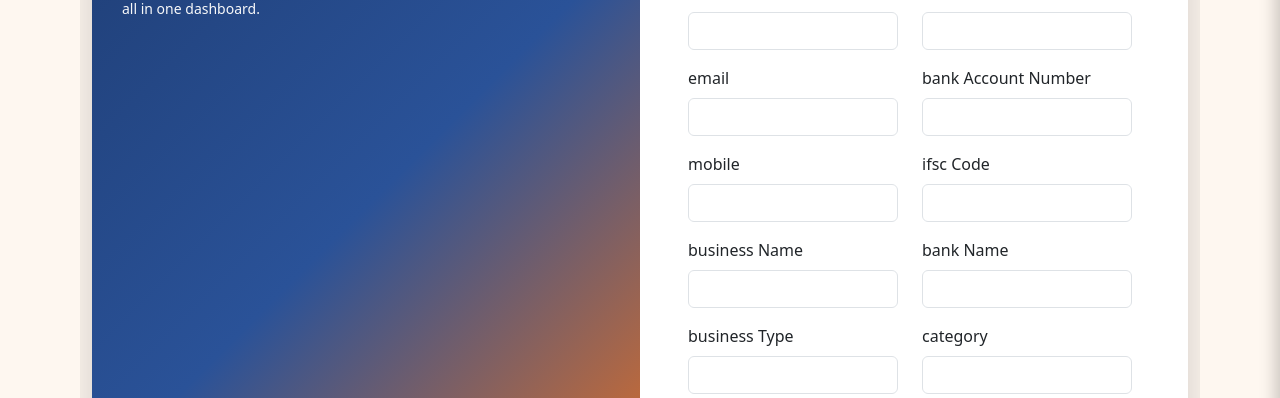
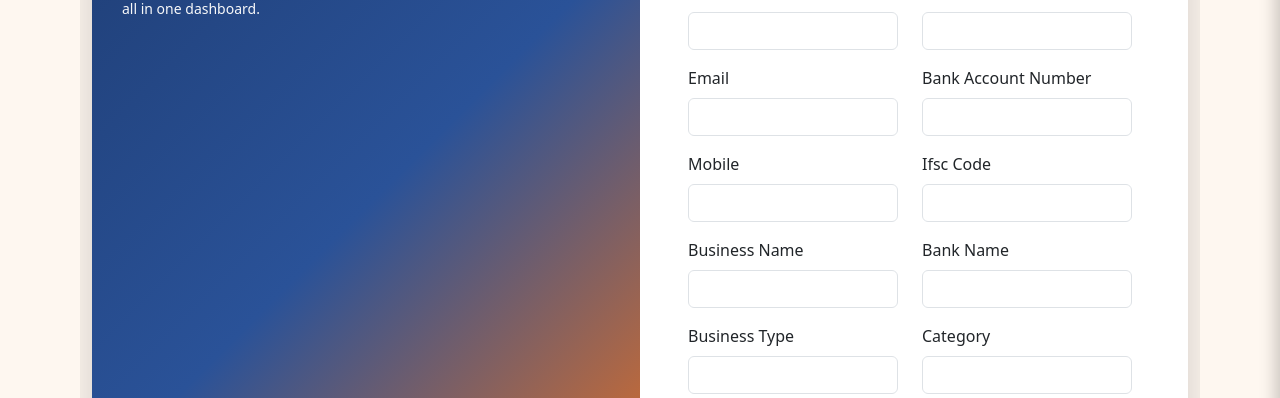
Before and after one commit to manojbarode/E-Commerce, a React (Create React App) app: page /Addseller in a window 1280 px wide. Shown: the part 328-726 px from the top of the page. Built offline with nearby package versions, Linux system fonts and the light colour scheme.

Commit message:
Upperletter

```diff
--- a/src/pages/Admin/Addseller.jsx
+++ b/src/pages/Admin/Addseller.jsx
@@ -190,7 +190,7 @@ export default function SellerAuth() {
                 <div className="seller-scrollable-form row">
                   {/* LEFT COLUMN */}
                   <div className="col-md-6">
-                    {["fullName","email","mobile","businessName","businessType","gstNumber","panNumber","warehouseAddress","city"].map(field => (
+                    {["FullName","Email","Mobile","BusinessName","BusinessType","GstNumber","PanNumber","WarehouseAddress","City"].map(field => (
                       <div className="mb-3" key={field}>
                         <label className="form-label">{field.replace(/([A-Z])/g," $1")}</label>
                         <input
@@ -206,7 +206,7 @@ export default function SellerAuth() {
                   </div>
                   {/* RIGHT COLUMN */}
                   <div className="col-md-6">
-                    {["bankAccountName","bankAccountNumber","ifscCode","bankName","category","productCount","password","confirmPassword","state","pincode"].map(field => (
+                    {["BankAccountName","BankAccountNumber","IfscCode","BankName","Category","ProductCount","Password","ConfirmPassword","State","Pincode"].map(field => (
                       <div className="mb-3" key={field}>
                         <label className="form-label">{field.replace(/([A-Z])/g," $1")}</label>
                         <input
```
